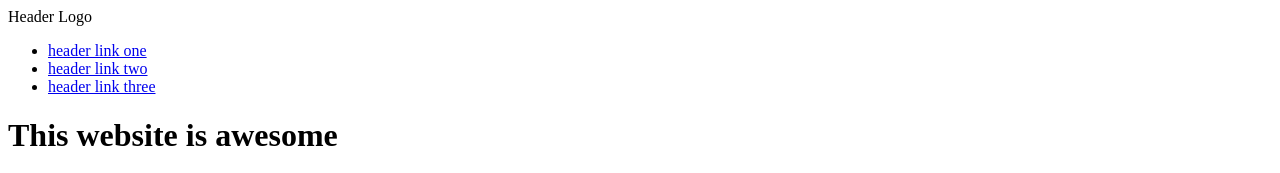
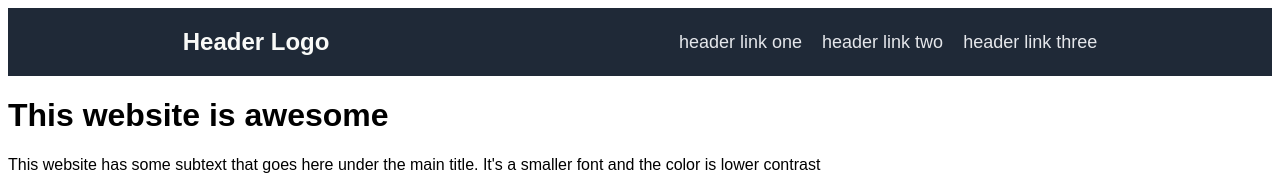
Before and after one commit to LettoCodes/Project-Landing-Page, a plain HTML site: page index.html in a window 1280 px wide. Shown: the top 173 px of the page. Drawn offline with Linux system fonts and the light colour scheme.

Commit message:
Add header styles css

```diff
--- a/index.html
+++ b/index.html
@@ -3,6 +3,7 @@
     <meta charset="UTF-8">
     <meta http-equiv="X-UA-Compatible" content="IE=edge">
     <meta name="viewport" content="width=device-width, initial-scale=1.0">
+    <link rel="stylesheet" href="styles.css">
     <title>Project Landing Page!</title>
 </head>
 
--- a/styles.css
+++ b/styles.css
@@ -0,0 +1,34 @@
+body {
+    font-family: Arial, Helvetica, sans-serif;
+}
+
+header {
+    background-color: #1f2937;
+    display: flex;
+    justify-content: space-around;
+    align-items: center;
+    padding: 20px 0;
+}
+
+.header-logo {
+    font-size: 24px;
+    color: #f9faf8;
+    font-weight: bold;
+}
+
+.header-links {
+    display: flex;
+    gap: 20px;
+}
+
+ul {
+    list-style-type: none;
+    padding: 0;
+    margin: 0;
+}
+
+a {
+    text-decoration: none;
+    font-size: 18px;
+    color: #e5e7eb;
+}
```
